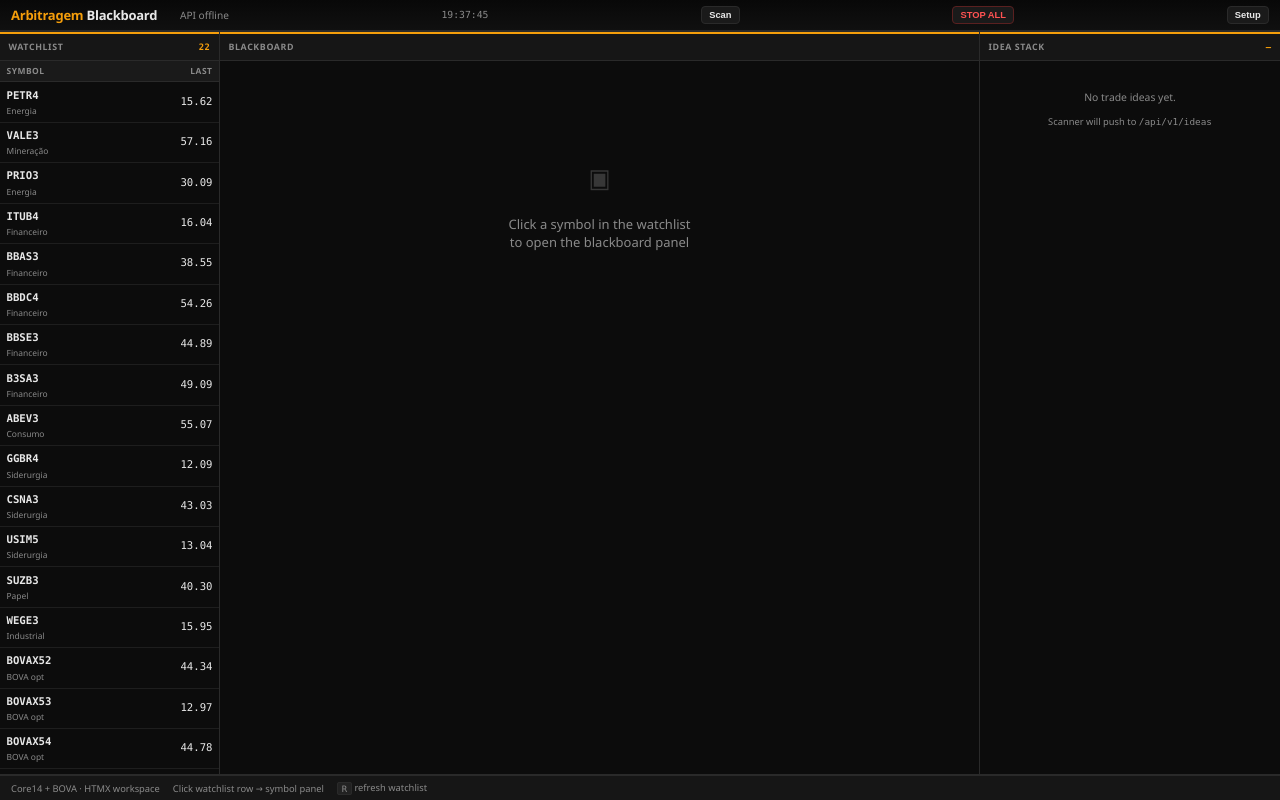
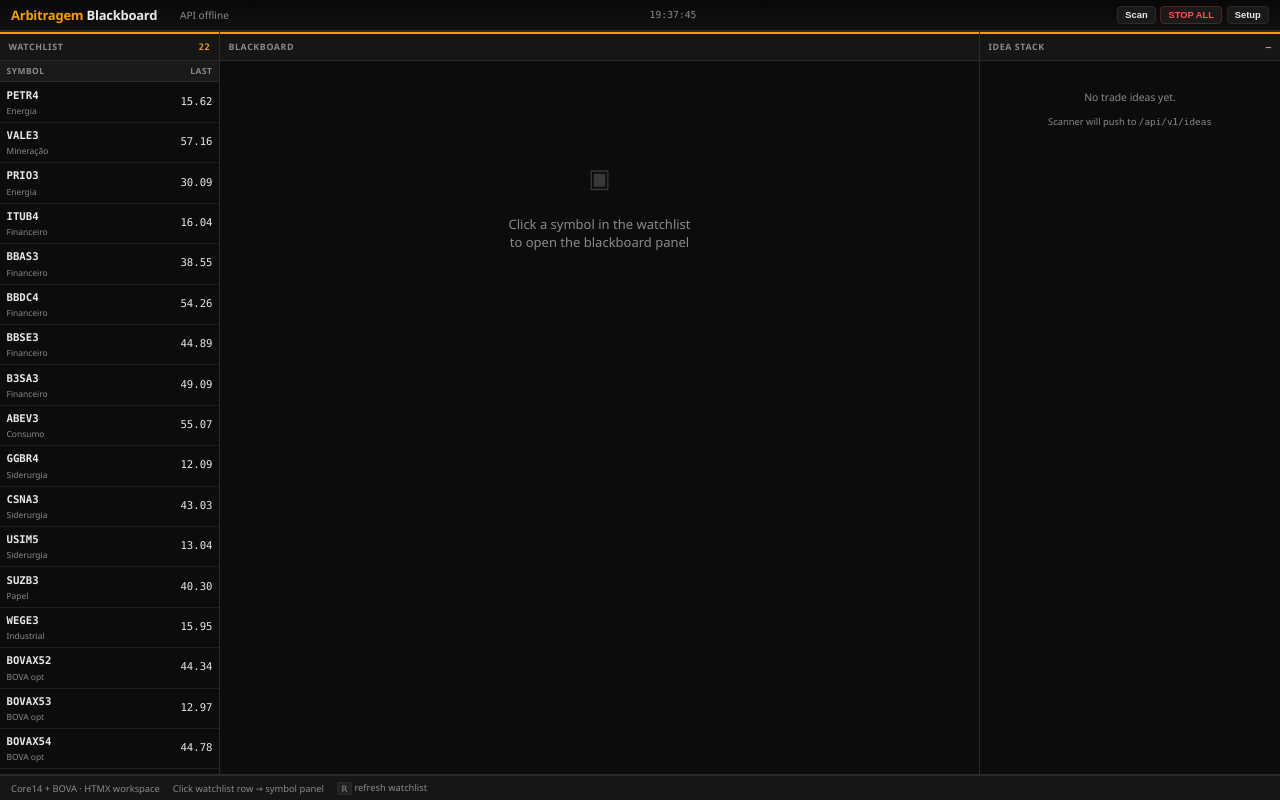
Before and after one commit to zakksu/Arbitragem, a FastAPI app: page /board in a window 1280 px wide. Run offline with FastAPI, Linux system fonts and the light colour scheme; data that the repository does not hold is empty.

Commit message:
Polish blackboard toolbar and extend 2.0 API tests.

```diff
--- a/src/web/static/blackboard.css
+++ b/src/web/static/blackboard.css
@@ -589,7 +589,6 @@ body {
 }
 
 .bb-btn-toolbar {
-    margin-left: auto;
     padding: 0.25rem 0.55rem;
     font-size: 0.72rem;
     font-weight: 600;
@@ -598,6 +597,13 @@ body {
     border: 1px solid var(--arb-border);
     border-radius: var(--arb-radius);
     cursor: pointer;
+}
+
+.bb-toolbar {
+    margin-left: auto;
+    display: flex;
+    align-items: center;
+    gap: 0.35rem;
 }
 
 .bb-btn-danger {
--- a/src/web/templates/partials/status_bar.html
+++ b/src/web/templates/partials/status_bar.html
@@ -40,6 +40,7 @@
     {% endif %}
 
     <div class="bb-clock" id="bb-clock"></div>
+    <div class="bb-toolbar">
         <button type="button" class="bb-btn-toolbar"
                 hx-post="/board/scan"
                 hx-target="#idea-stack"
@@ -51,4 +52,5 @@
                 hx-get="/board/partials/setup"
                 hx-target="#setup-panel"
                 hx-swap="innerHTML">Setup</button>
+    </div>
 </header>
```
Also changed, not shown: tests/test_board_2_0.py (+6 -0 lines). Lines whose indentation alone changed are shown as unchanged.
